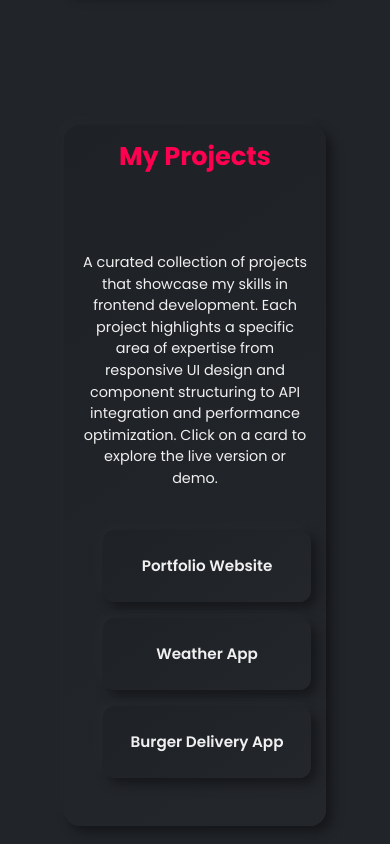
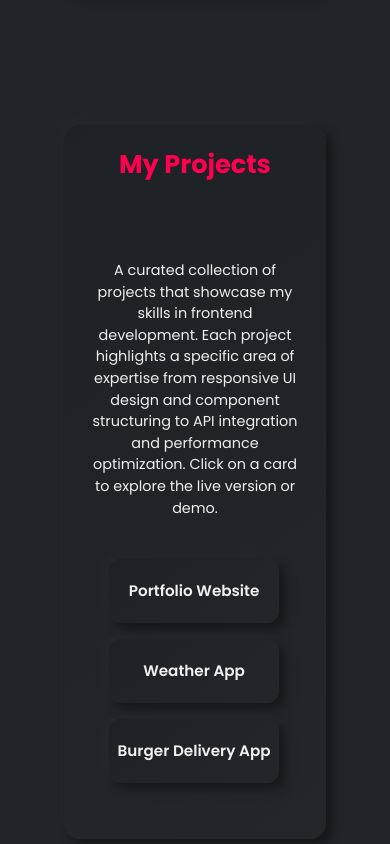
Before and after one commit to RahulKrishna6061/my-portfolio, a React (Create React App) app: page / in a window 390 px wide. Shown: the part 7000-7844 px from the top of the page. Built offline with nearby package versions, Linux system fonts and the light colour scheme; a web font is replaced by a local one.

Commit message:
alignment fix

```diff
--- a/src/App.css
+++ b/src/App.css
@@ -1044,12 +1044,8 @@ select::-ms-expand {
     width: 15rem;
     height: 15rem;
   }
-  .project--card {
-    width: 100%;
-    padding: 0.75rem;
-  }
   .project--container--card {
-    padding: 1rem;
+    padding: 1.5rem;
   }
   .project--section--description {
     font-size: 0.9rem;
@@ -1061,6 +1057,8 @@ select::-ms-expand {
   }
   .project--card--container {
     width: 80%;
+    align-items: center;
+    justify-content: center;
   }
   .project--card--title {
     font-size: 0.95rem;
```
